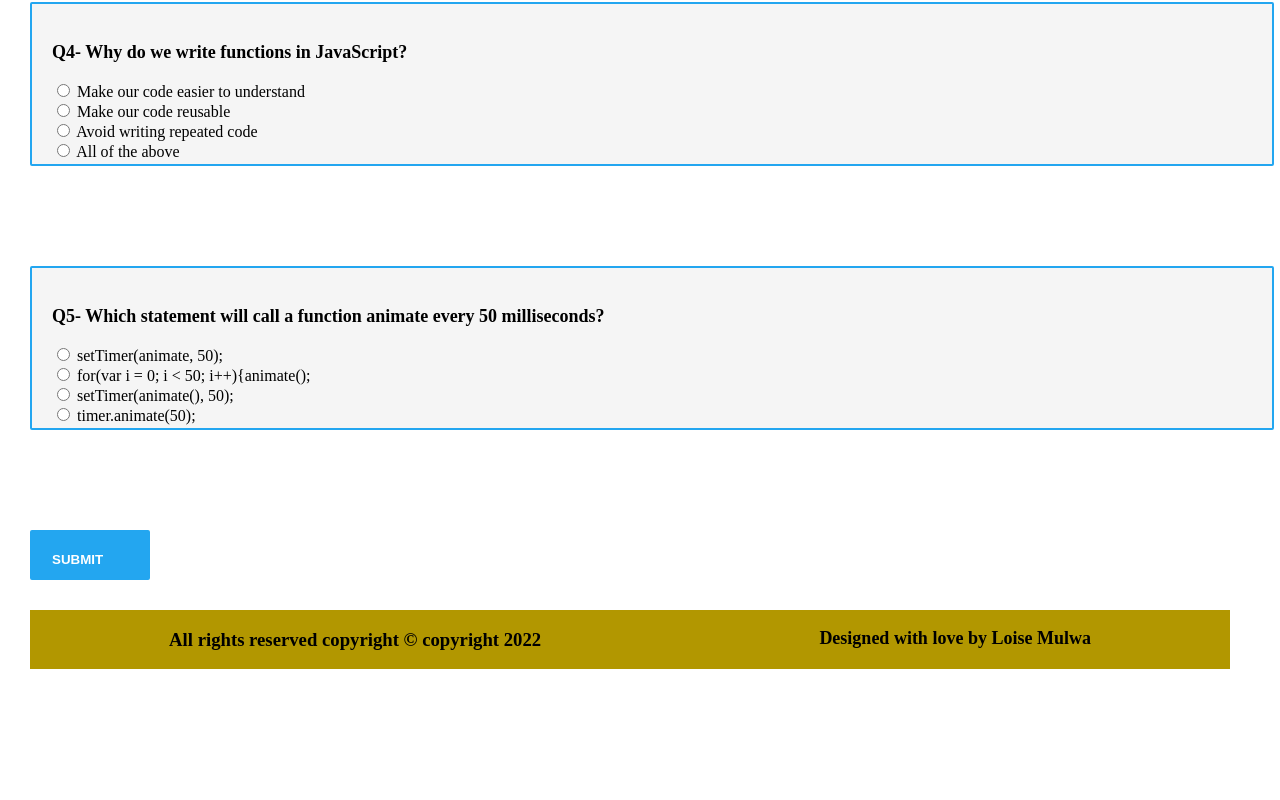
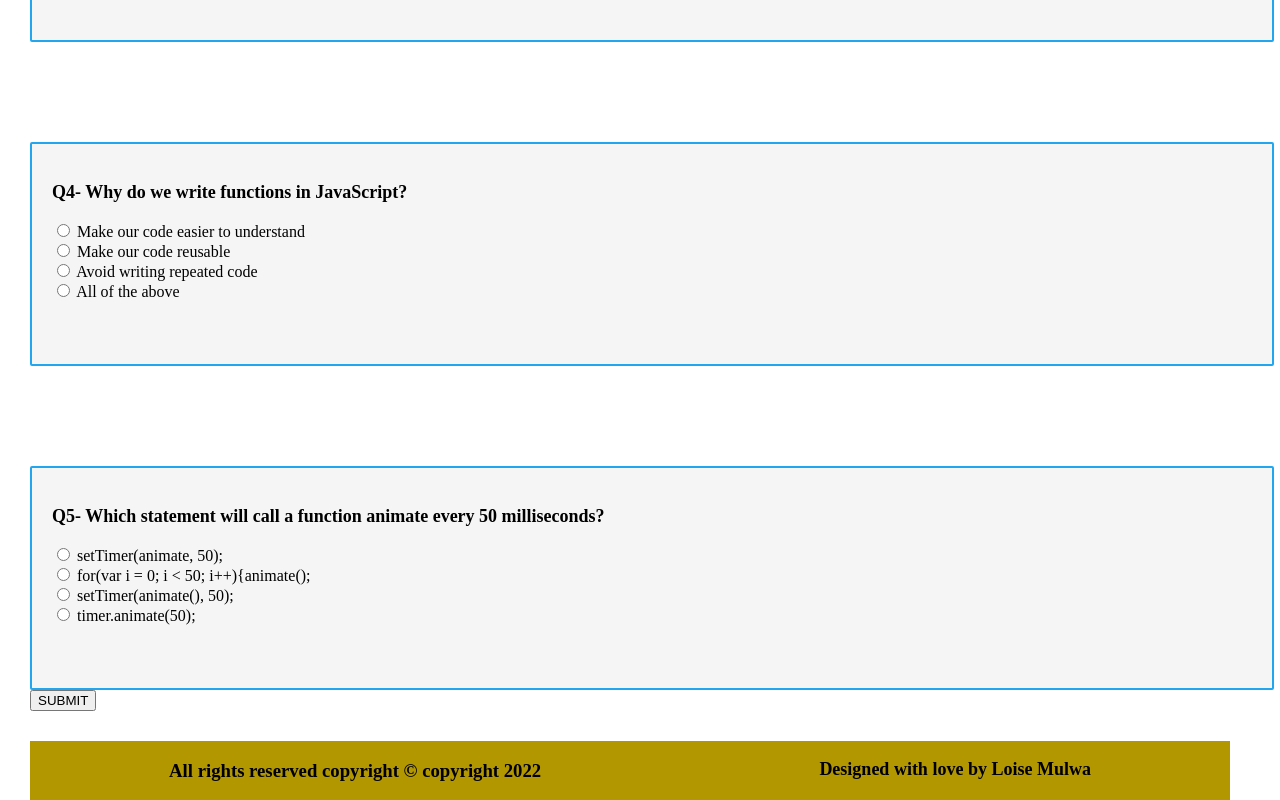
Before and after one commit to LoiseMulwa/js-quizes, a plain HTML site: page index.html in a window 1280 px wide. Shown: the part 1301-2101 px from the top of the page. Before the commit the page ends 1970 px from the top, so only its background shows below. Drawn offline with Linux system fonts and the light colour scheme.

Commit message:
style: Added more height feature in the box quizes

```diff
--- a/style.css
+++ b/style.css
@@ -27,7 +27,7 @@ form p{
     text-align-last: left;
     padding: 20px;
     width: 1200px;
-    height: 120px;
+    height: 150px;
     border: 2px solid #23A6F0;
     background-color: whitesmoke;
 
@@ -41,7 +41,7 @@ form p{
     text-align-last: left;
     padding: 20px;
     width: 1200px;
-    height: 120px;
+    height: 180px;
     border: 2px solid #23A6F0;
     background-color: whitesmoke;
 }
@@ -52,7 +52,7 @@ form p{
     text-align-last: left;
     padding: 20px;
     width: 1200px;
-    height: 120px;
+    height: 200px;
     border: 2px solid #23A6F0;
     background-color: whitesmoke;
 }
@@ -63,7 +63,7 @@ form p{
     text-align-last: left;
     padding: 20px;
     width: 1200px;
-    height: 120px;
+    height: 180px;
     border: 2px solid #23A6F0;
     background-color: whitesmoke;
 }
@@ -74,7 +74,7 @@ form p{
     text-align-last: left;
     padding: 20px;
     width: 1200px;
-    height: 120px;
+    height: 180px;
     border: 2px solid #23A6F0;
     background-color: whitesmoke;
 }
@@ -90,20 +90,7 @@ form p{
     background-color: #b29700 ;
 }
 
-button{
-    margin-top: 40px;
-    margin-top: 100px;
-    border-radius: 2px;
-    text-align-last: left;
-    padding: 20px;
-    width: 120px;
-    height: 50px;
-    border: 2px solid #23A6F0;
-    background-color: #23A6F0;
-    text-align: center;
-    font-weight: bold;
-     color: white;
-}
+
 .foot {
     margin-top: 30px;
     display: flex;
```
